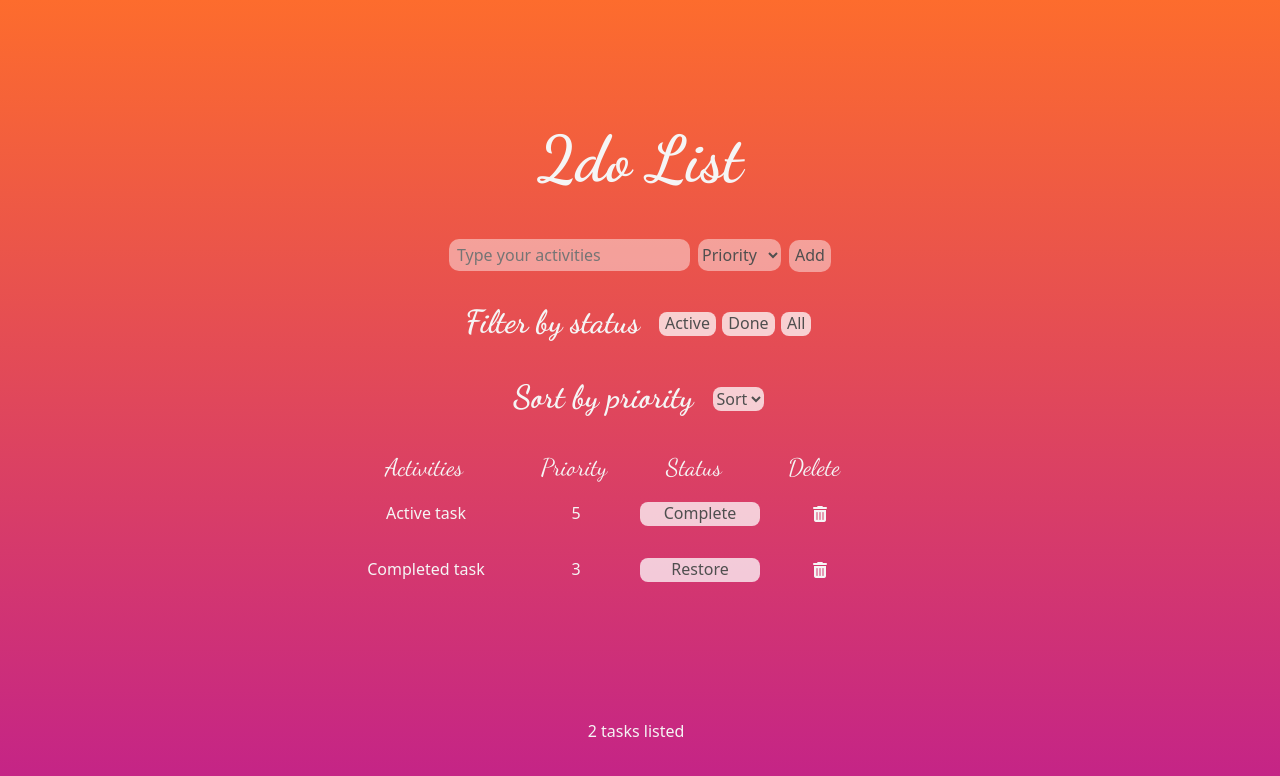
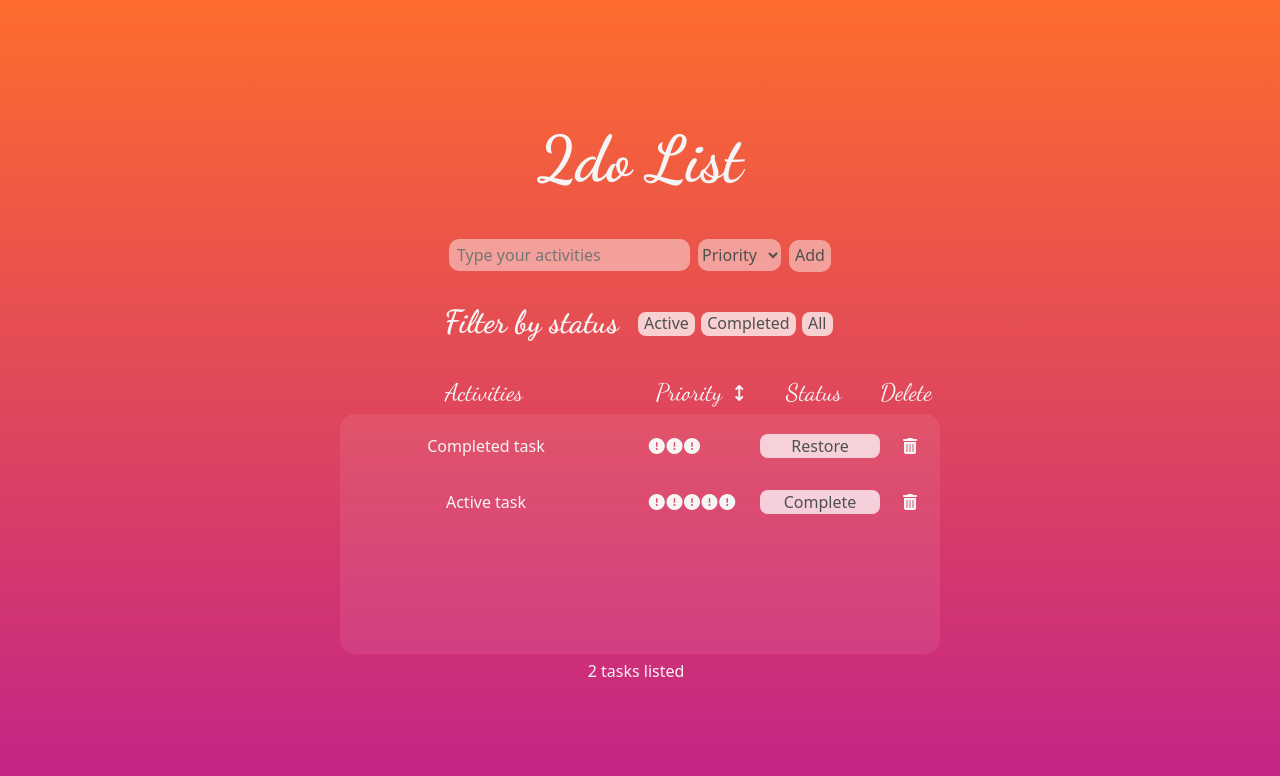
Before and after one commit to alfilister/toDo-List, a React (Vite) app in the folder Client/: page /home in a window 1280 px wide. Shown: the top 776 px of the page. Built offline with nearby package versions, Linux system fonts and the light colour scheme.

Commit message:
Flag icons added, and sort integred to list header

```diff
--- a/Client/src/Components/Filter.jsx
+++ b/Client/src/Components/Filter.jsx
@@ -13,7 +13,7 @@ function Filter({ setFilter }) {
         Active
       </button>
       <button name="Done" onClick={(e) => handleFilter(e)}>
-        Done
+        Completed
       </button>
       <button name="All" onClick={(e) => handleFilter(e)}>
         All
--- a/Client/src/Components/List.jsx
+++ b/Client/src/Components/List.jsx
@@ -1,12 +1,11 @@
 import React from "react";
 import TabList from "./TabList";
 
-function List({ tasks, setTasks, filter, sort }) {
+function List({ tasks, filter, sort, setSort }) {
   const preShow =
     filter === "All" ? tasks : tasks.filter((el) => el.status === filter);
 
   const toShow =
-    (sort === "Sort" && preShow) ||
     (sort === "Asc" &&
       preShow.sort((a, b) => {
         if (a.priority > b.priority) {
@@ -34,11 +33,27 @@ function List({ tasks, setTasks, filter, sort }) {
         return 0;
       }));
 
+  const handleSortPriority = (e) => {
+    e.preventDefault();
+    if (sort === "Asc") {
+      setSort("Des");
+    } else {
+      setSort("Asc");
+    }
+  };
+
   return (
     <div className="list">
       <header>
         <h6>Activities</h6>
-        <h6>Priority</h6>
+
+        <div className="priority">
+          <h6>Priority</h6>
+          <i
+            class="fa-solid fa-arrows-up-down"
+            onClick={(e) => handleSortPriority(e)}
+          ></i>
+        </div>
         <h6>Status</h6>
         <h6>Delete</h6>
       </header>
--- a/Client/src/Components/TabList.jsx
+++ b/Client/src/Components/TabList.jsx
@@ -18,10 +18,22 @@ function TabList({ task }) {
     dispatch(deleteTask(task.id));
   };
 
+  var counter = [];
+
+  for (let index = 0; index < Number(task.priority); index++) {
+    counter.push("flag");
+  }
+
   return (
     <div className="tabList">
       <h5>{task.task}</h5>
-      <h5>{task.priority}</h5>
+
+      <div className="flags">
+        {counter.map(() => (
+          <i class="fa-solid fa-circle-exclamation"></i>
+        ))}
+      </div>
+
       <button onClick={(e) => handleCheck(e)} type="checkbox">
         {task.status === "Active" ? "Complete" : "Restore"}
       </button>
--- a/Client/src/Pages/Home.jsx
+++ b/Client/src/Pages/Home.jsx
@@ -15,18 +15,15 @@ function Home() {
 
   const tasks = useSelector((state) => state.tasks);
 
-  const [sort, setSort] = useState("Sort");
+  const [sort, setSort] = useState("Asc");
   const [filter, setFilter] = useState("All");
-
-  var counter = tasks.length + 1;
 
   return (
     <div className="home">
       <h1>2do List</h1>
       <AddBar />
       <Filter setFilter={setFilter} />
-      <Sort sort={sort} setSort={setSort} />
-      <List tasks={tasks} filter={filter} sort={sort} />
+      <List sort={sort} setSort={setSort} tasks={tasks} filter={filter} />
     </div>
   );
 }
--- a/Client/src/Styles/components/_list.scss
+++ b/Client/src/Styles/components/_list.scss
@@ -6,7 +6,23 @@
 
   header {
     display: grid;
-    grid-template-columns: 30% 20% 20% 20%;
+    grid-template-columns: 50% 20% 20% 10%;
+
+    .priority {
+      display: flex;
+      align-items: center;
+      justify-content: center;
+      i {
+        color: whitesmoke;
+
+        &:hover {
+          cursor: pointer;
+        }
+        &:active {
+          color: rgba(245, 245, 245, 0.2);
+        }
+      }
+    }
 
     h6 {
       font-family: "Dancing Script", cursive;
@@ -19,6 +35,10 @@
 
   .tabsTasks {
     height: 30vh;
+    margin-top: 0.5em;
+    margin-bottom: 0.5em;
+    background-color: rgba(255, 255, 255, 0.073);
+    border-radius: 15px;
     overflow-y: scroll;
   }
 
--- a/Client/src/Styles/components/_tabList.scss
+++ b/Client/src/Styles/components/_tabList.scss
@@ -1,6 +1,6 @@
 .tabList {
   display: grid;
-  grid-template-columns: 30% 20% 20% 20%;
+  grid-template-columns: 50% 20% 20% 10%;
   align-items: center;
 
   height: 3em;
@@ -16,6 +16,16 @@
     color: whitesmoke;
     text-align: center;
     margin: 0 0.5em 0 0;
+  }
+
+  .flags {
+    display: flex;
+    align-items: center;
+    padding-left: 0.5em;
+
+    i {
+      margin: 0 0.05em;
+    }
   }
 
   button {
```
